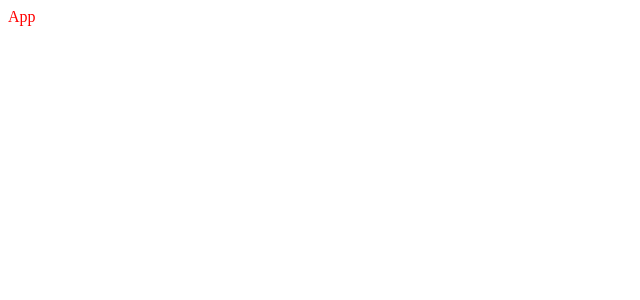
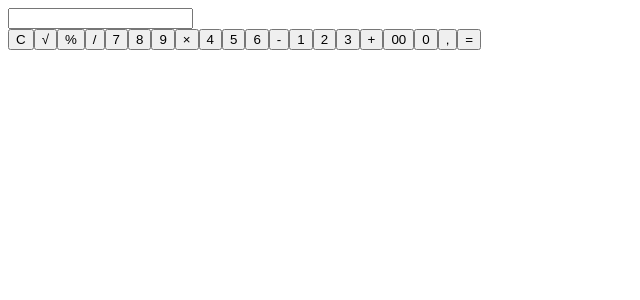
Before and after one commit to teacher-cheater/calculator-app, a React app: page / in a window 1280 px wide. Shown: the top 300 px of the page, without its empty margins (0-640 px from the left). Built offline with nearby package versions, Linux system fonts and the light colour scheme.

Commit message:
add math operations and calculator markup

```diff
--- a/src/components/App.scss
+++ b/src/components/App.scss
@@ -1,5 +1,3 @@
 .container {
-  .title {
-    color: red;
-  }
+
 }
--- a/src/components/App.tsx
+++ b/src/components/App.tsx
@@ -1,9 +1,71 @@
+import { useState } from "react";
 import "./App.scss";
+import { parseAndCalculate } from "../utils/calculator";
 
 const App = () => {
+  const [input, setInput] = useState<string>("");
+  const [result, setResult] = useState<string>("");
+
+  const appendToInput = (value: string) => {
+    console.log(input + value);
+    setInput(input + value);
+  };
+
+  const calculate = () => {
+    const calculatedResult = parseAndCalculate(input);
+    console.log("calculatedResult", calculatedResult);
+    setResult(calculatedResult.toString());
+  };
+
+  const clearInput = () => {
+    setInput("");
+    setResult("");
+  };
+
+  const handleKeyPress = (event: React.KeyboardEvent) => {
+    if (event.key === "Enter") {
+      calculate();
+    } else if (event.key === "Escape") {
+      console.log(event.key);
+      clearInput();
+    }
+  };
+
   return (
     <div className="container">
-      <div className="title">App</div>
+      <div className="wrap">
+        <div className="calculator">
+          <input
+            type="text"
+            value={input}
+            onChange={e => setInput(e.target.value)}
+            onKeyDown={handleKeyPress}
+          />
+          <div className="result">{result}</div>
+          <div className="buttons">
+            <button onClick={clearInput}>C</button>
+            <button onClick={() => appendToInput("√")}>√</button>
+            <button onClick={() => appendToInput("%")}>%</button>
+            <button onClick={() => appendToInput("/")}>/</button>
+            <button onClick={() => appendToInput("7")}>7</button>
+            <button onClick={() => appendToInput("8")}>8</button>
+            <button onClick={() => appendToInput("9")}>9</button>
+            <button onClick={() => appendToInput("×")}>×</button>
+            <button onClick={() => appendToInput("4")}>4</button>
+            <button onClick={() => appendToInput("5")}>5</button>
+            <button onClick={() => appendToInput("6")}>6</button>
+            <button onClick={() => appendToInput("-")}>-</button>
+            <button onClick={() => appendToInput("1")}>1</button>
+            <button onClick={() => appendToInput("2")}>2</button>
+            <button onClick={() => appendToInput("3")}>3</button>
+            <button onClick={() => appendToInput("+")}>+</button>
+            <button onClick={() => appendToInput("00")}>00</button>
+            <button onClick={() => appendToInput("0")}>0</button>
+            <button onClick={() => appendToInput(",")}>,</button>
+            <button onClick={calculate}>=</button>
+          </div>
+        </div>
+      </div>
     </div>
   );
 };
--- /dev/null
+++ b/src/utils/calculator.ts
@@ -0,0 +1,76 @@
+export const parseAndCalculate = (expression: string): number => {
+  // Функция для приоритета операций
+  const getPriority = (op: string): number => {
+    switch (op) {
+      case "+":
+      case "-":
+        return 1;
+      case "×":
+      case "/":
+        return 2;
+      default:
+        return 0;
+    }
+  };
+
+  // Функция для выполнения операций
+  const applyOperation = (a: number, b: number, op: string): number => {
+    switch (op) {
+      case "+":
+        return a + b;
+      case "-":
+        return a - b;
+      case "×":
+        return a * b;
+      case "/":
+        return a / b;
+      default:
+        throw new Error("Недопустимая операция");
+    }
+  };
+
+  // Разделение на токены (числа и операции)
+  const tokens = expression.match(/(\d+(\.\d+)?|[+\-×/()])/g);
+  if (!tokens) throw new Error("Недопустимое выражение");
+
+  const values: number[] = [];
+  const operators: string[] = [];
+
+  for (const token of tokens) {
+    if (!isNaN(Number(token))) {
+      values.push(Number(token));
+    } else if (token === "(") {
+      operators.push(token);
+    } else if (token === ")") {
+      while (operators.length && operators[operators.length - 1] !== "(") {
+        const op = operators.pop()!;
+        const b = values.pop()!;
+        const a = values.pop()!;
+        values.push(applyOperation(a, b, op));
+      }
+      operators.pop(); // Убираем '('
+    } else {
+      while (
+        operators.length &&
+        getPriority(operators[operators.length - 1]) >= getPriority(token)
+      ) {
+        const op = operators.pop()!;
+        const b = values.pop()!;
+        const a = values.pop()!;
+        values.push(applyOperation(a, b, op));
+      }
+      operators.push(token);
+    }
+  }
+
+  while (operators.length) {
+    const op = operators.pop()!;
+    const b = values.pop()!;
+    const a = values.pop()!;
+    values.push(applyOperation(a, b, op));
+  }
+
+  if (values.length !== 1) throw new Error("Недопустимое выражение");
+
+  return values[0];
+};
```
